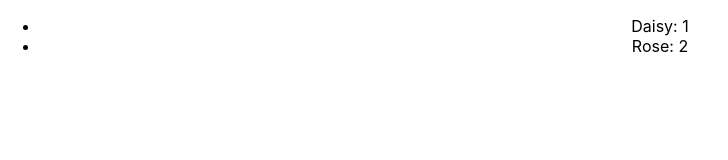
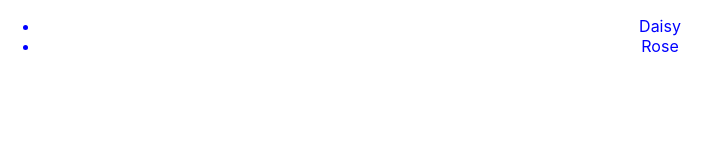
Before and after one commit to suint/475GardenUI, a React (Create React App) app in the folder aloeha/: page / in a window 1280 px wide. Shown: the top 160 px of the page, without its empty margins (0-728 px from the left). Built offline with nearby package versions, Linux system fonts and the light colour scheme.

Commit message:
list select works

```diff
--- a/aloeha/src/App.tsx
+++ b/aloeha/src/App.tsx
@@ -1,6 +1,8 @@
 import React from 'react';
 import logo from './logo.svg';
 import './App.css';
+
+//https://jsfiddle.net/vbwe1s44/ example
 
 const data: Array<PlantProps> = [
   {name: "Daisy", id: 1},
@@ -18,13 +20,13 @@ let selectedPlants: Array<PlantProps> = [];
 export const App = () => {
   return (
     <div className="App">
-      <PlantBox searchData={searchPlants} selected={selectedPlants} />
+      <PlantBox />
     </div>
   );
 }
 
 type boxState = {
-  allPlants: Array<PlantProps>,
+  searchPlants: Array<PlantProps>,
   selectedPlants: Array<PlantProps>
 }
 
@@ -33,28 +35,54 @@ type listProps = {
   selected: Array<PlantProps>
 }
 
-class PlantBox extends React.Component<listProps, boxState> {
-  constructor(props: listProps) {
+class PlantBox extends React.Component<{}, boxState> {
+  constructor(props: any) {
     super(props);
-    this.handleChange = this.handleChange.bind(this);
+    this.handleEvent = this.handleEvent.bind(this);
     this.state = {
-      allPlants: props.searchData,
-      selectedPlants: props.selected
+      searchPlants: [],
+      selectedPlants: []
     };
   }
 
-  handleChange() {
+  showResults = (data: PlantProps[]) => {
     this.setState({
-      allPlants: this.props.searchData,
-      selectedPlants: this.props.selected
-    });
+      searchPlants: data,
+      selectedPlants: []
+    })
   }
+
+  handleEvent = (clickedPlant: PlantProps) => {
+      const { searchPlants, selectedPlants } = this.state;
+      const isInSearchResults = searchPlants.some(result => result.id === clickedPlant.id);
+
+      this.setState({
+        searchPlants: isInSearchResults ? searchPlants.filter(i => i.id  !== clickedPlant.id) : [...searchPlants, clickedPlant],
+        selectedPlants: isInSearchResults ? [...selectedPlants, clickedPlant] : selectedPlants.filter(i => i.id !== clickedPlant.id)
+      });
+  }
+
+
+  componentDidMount() {
+    this.showResults(data);
+  }
+
+  // handleChange() {
+  //   this.setState({
+  //     allPlants: this.props.allPlants,
+  //     selectedPlants: this.props.selectedPlants
+  //   });
+  // }
 
   render() {
     return (
       <div className="plantbox">
-        <PlantList onClick={updateSelected} plants={this.state.allPlants} />
-        <PlantList onClick={unSelect} plants={this.state.selectedPlants} />
+        <div id="search-plants">
+          <PlantList handleClick={this.handleEvent} plants={this.state.searchPlants} />
+        </div>
+        <div id="selected-plants">
+          <PlantList handleClick={this.handleEvent} plants={this.state.selectedPlants} />
+        </div>
       </div>
     )
   }
@@ -62,11 +90,11 @@ class PlantBox extends React.Component<listProps, boxState> {
   // figure out how to lift state up idk read tutorial
 }
 
-const PlantList = (props: {plants: Array<PlantProps>, onClick(plant: PlantProps): any}) => {
+const PlantList = (props: {plants: Array<PlantProps>, handleClick(plant: PlantProps): any}) => {
     return (
       <ul>
       {props.plants.map((item) =>
-        <Plant plant={item} onClick={props.onClick} />
+        <Plant plant={item} handleClick={props.handleClick} />
       )}
     </ul>)
 }
@@ -88,11 +116,21 @@ const PlantList = (props: {plants: Array<PlantProps>, onClick(plant: PlantProps)
 //   }
 // }
 
-const Plant = (props: {plant: PlantProps, onClick(plant: PlantProps): any}) => {
-  return (
-    <li onClick={() => props.onClick(props.plant)}> {props.plant.name}: {props.plant.id}</li>
-  )
+interface PlantDisProps {
+  plant: PlantProps,
+  handleClick(plant: PlantProps): any,
 }
+class Plant extends React.Component<PlantDisProps, {}> {
+  render(){
+      const { handleClick, plant } = this.props;
+      return <li onClick={() => handleClick(plant)}> {plant.name} </li>;
+  }
+}
+// const Plant = (props: {plant: PlantProps, onClick(plant: PlantProps): any}) => {
+//   return (
+//     <li onClick={() => props.onClick(props.plant)}> {props.plant.name}: {props.plant.id}</li>
+//   )
+// }
 
 function updateSelected(plant: PlantProps) {
   selectedPlants.push({name: plant.name, id: plant.id});
--- a/aloeha/src/index.css
+++ b/aloeha/src/index.css
@@ -11,3 +11,11 @@ code {
   font-family: source-code-pro, Menlo, Monaco, Consolas, 'Courier New',
     monospace;
 }
+
+#selected-plants {
+  color: red;
+}
+
+#search-plants {
+  color: blue;
+}
```
